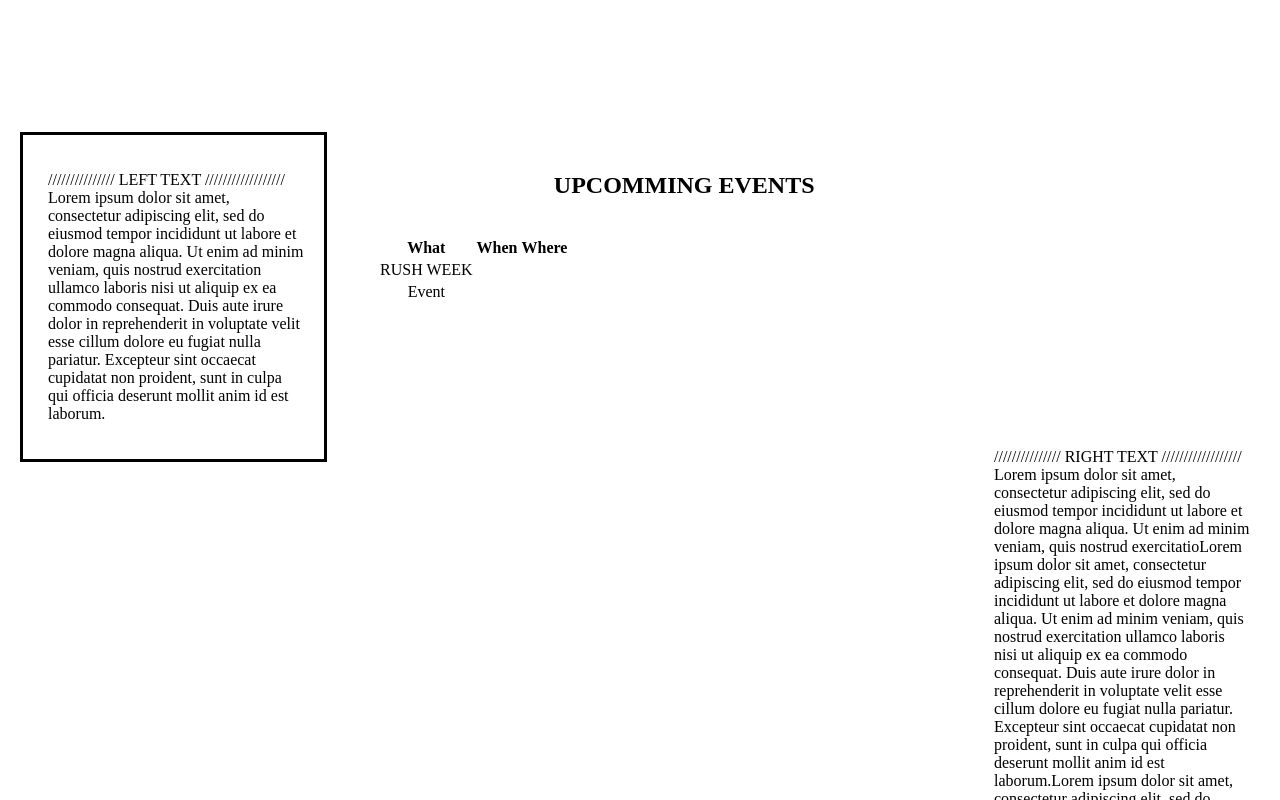
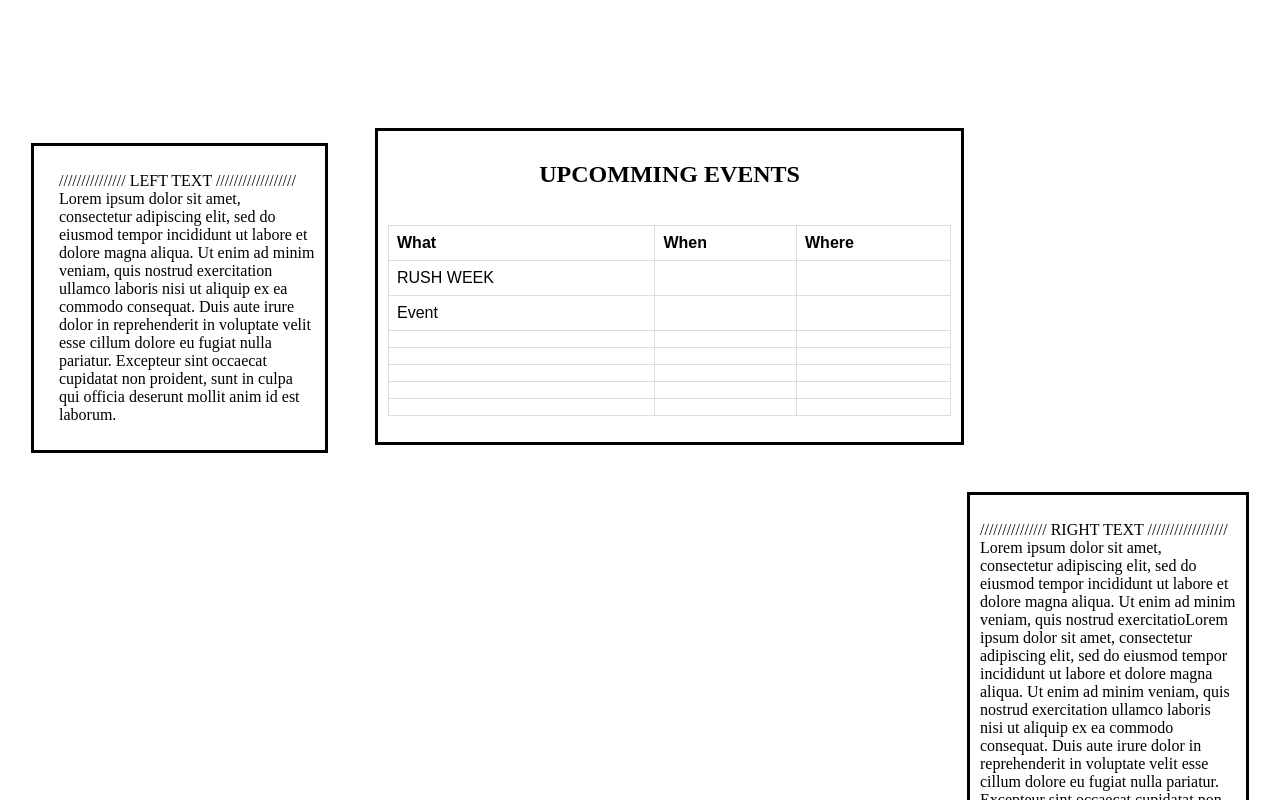
Before and after one commit to Juanito2930/PhiGammaChapter, a plain HTML site: page index.html in a window 1280 px wide. Shown: the part 1120-1920 px from the top of the page. Drawn offline with Linux system fonts and the light colour scheme.

Commit message:
Update3
Updated CSS file

```diff
--- a/stylesheet.css
+++ b/stylesheet.css
@@ -121,12 +121,11 @@ img{
 */
 .LCtext{
     border: solid black;
-    padding: 20px;
-    margin: 20px;
+    padding: 10px;
+    margin: 31px;
     float: left;
     width: 20%;
     padding-left: 25px;
-
 }
 
 /*CCTEXT CLASS *//*
@@ -135,13 +134,12 @@ img{
     - Makes the website look more formal
 */
 .CCtext {
-    margin: 20px;
-    padding: 20px;
-    content:20px;
+    border: solid black;
+    margin: 2dvb;
+    padding: 10px;
     text-align: center;
     float: left;
-    width: 48%;
-    height: 200px;
+    width: 44%;
     padding-left: 10px;
 }
 
@@ -151,10 +149,23 @@ img{
     - Makes the website look more formal
 */
 .RCtext {
-    margin: 20px;
-    padding: 20px;
+    border: solid black;
+    margin: 31px;
+    padding: 10px;
     float: right;
     width: 20%;
-    height: 50px;
     padding-right: 10px;
 }
+
+/*TABLE ID *//**/
+table {
+    font-family: arial, sans-serif;
+    border-collapse: collapse;
+    width: 100%;
+  }
+
+  td, th {
+    border: 1px solid #dddddd;
+    text-align: left;
+    padding: 8px;
+  }
```
